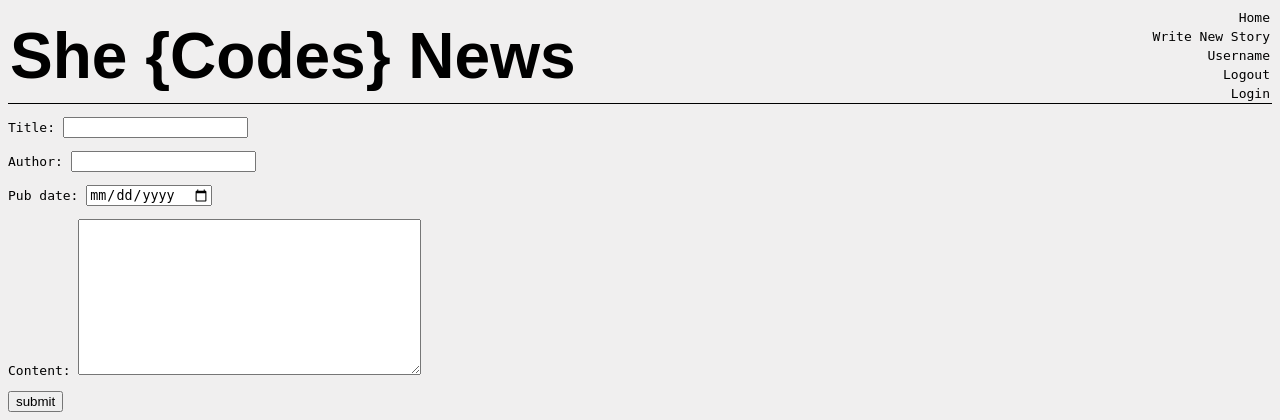
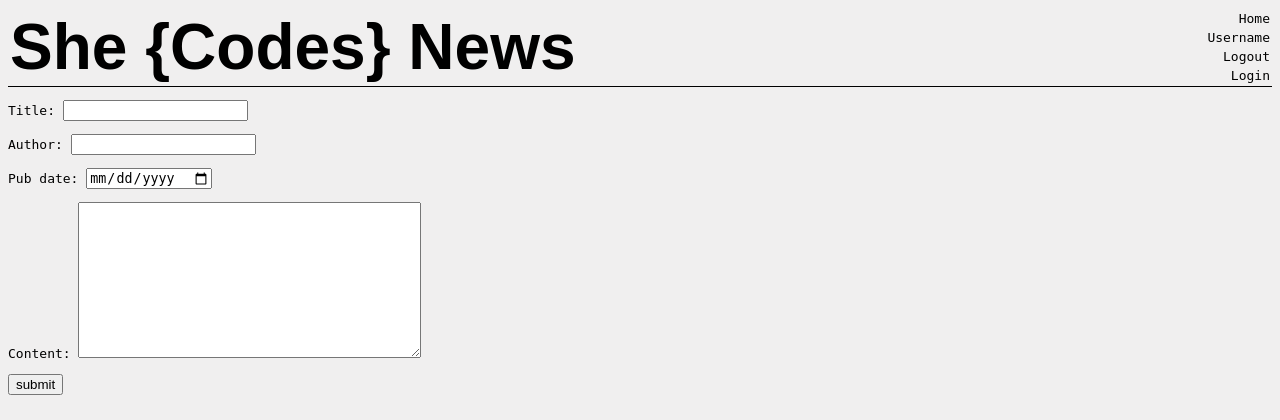
Before and after one commit to SheCodesAus/she-codes-django-news-project-southislander99, a Django app: page /news/add-story/ in a window 1280 px wide. Shown: the top 420 px of the page. Run offline with Django 4.2, Linux system fonts and the light colour scheme; some web fonts are replaced.

Commit message:
Updated Form Part
Fixed link to write a new story

```diff
--- a/she_codes_news/news/templates/news/index.html
+++ b/she_codes_news/news/templates/news/index.html
@@ -6,6 +6,8 @@
 {% endblock %}
 
 {% block content %}
+
+    <a href="{% url 'news:newsStory' %}">Write New Story</a>
 
     <h2>Latest News</h2>
 
--- a/she_codes_news/templates/nav.html
+++ b/she_codes_news/templates/nav.html
@@ -1,6 +1,5 @@
 <nav>
     <a href="{% url 'news:index' %}">Home</a>
-    <a href="{% url 'news:newStory' %}">Write New Story</a>
     <a href="#">Username</a>
     <a href="#">Logout</a>
     <a href="#">Login</a>
```
